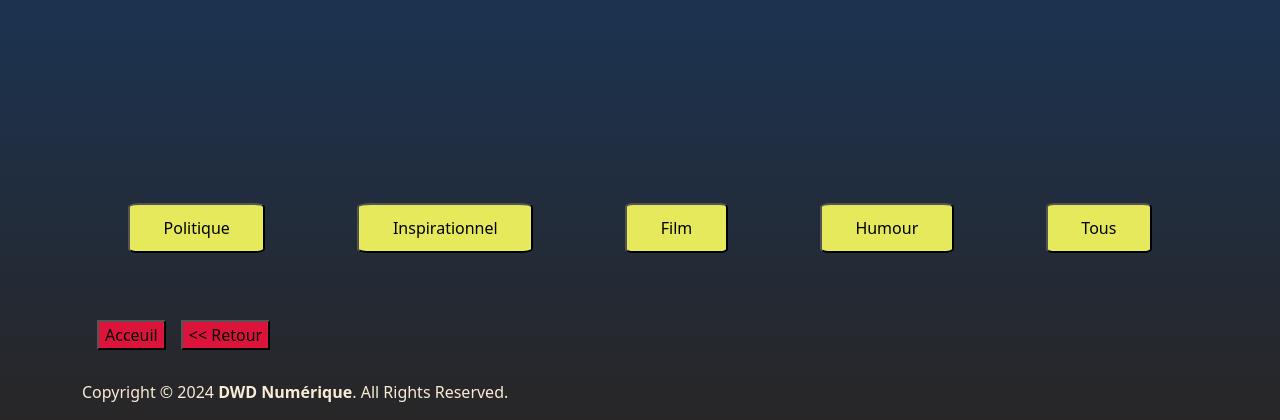
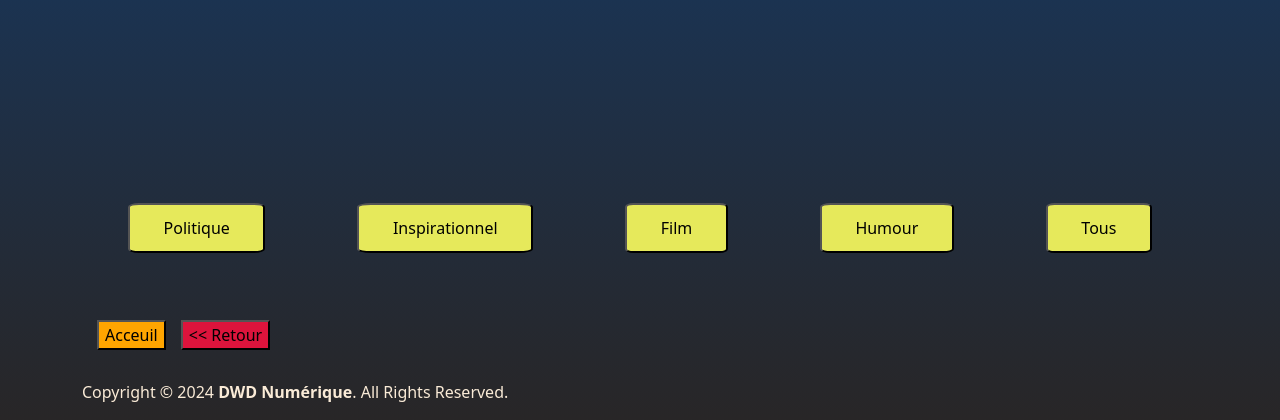
Before and after one commit to dday33480/randomquotesapp, a Django app: template quotes/templates/quotes/results.html in a window 1280 px wide. Shown: the part 527-947 px from the top of the page. Run offline with Django 5.2, Linux system fonts and the light colour scheme; the template is opened without the code that fills it, so the values that code supplies are empty.

Commit message:
test: Improved navigation tests

```diff
--- a/quotes/static/css/main.css
+++ b/quotes/static/css/main.css
@@ -79,7 +79,19 @@ a {
 }
 
 .btn-return:hover {
-    background-color: red;
+    background-color: green;
+    background-size: 80px;
+}
+
+.btn-home {
+    align-items: start;
+    background-color: orange;
+    margin-left: 15px;
+    margin-top: 2%;
+}
+
+.btn-home:hover {
+    background-color: green;
     background-size: 80px;
 }
 
--- a/quotes/templates/quotes/results.html
+++ b/quotes/templates/quotes/results.html
@@ -32,7 +32,7 @@
     </div>
 
     <div class="results-navigation">
-        <button class="btn-return"><a href="{% url 'quotes:index' %}">Acceuil</a></button>
+        <button class="btn-home"><a href="{% url 'quotes:index' %}">Acceuil</a></button>
         <button class="btn-return"><a href="{% url 'quotes:detail' %}"><< Retour</a></button>
     </div>
 
```
Also changed, not shown: 1 other file.
